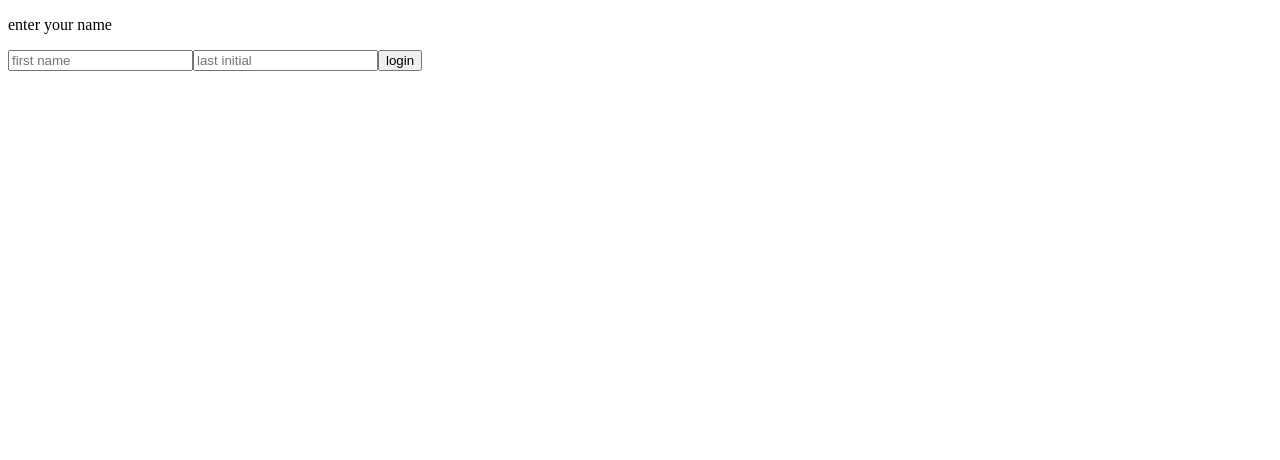
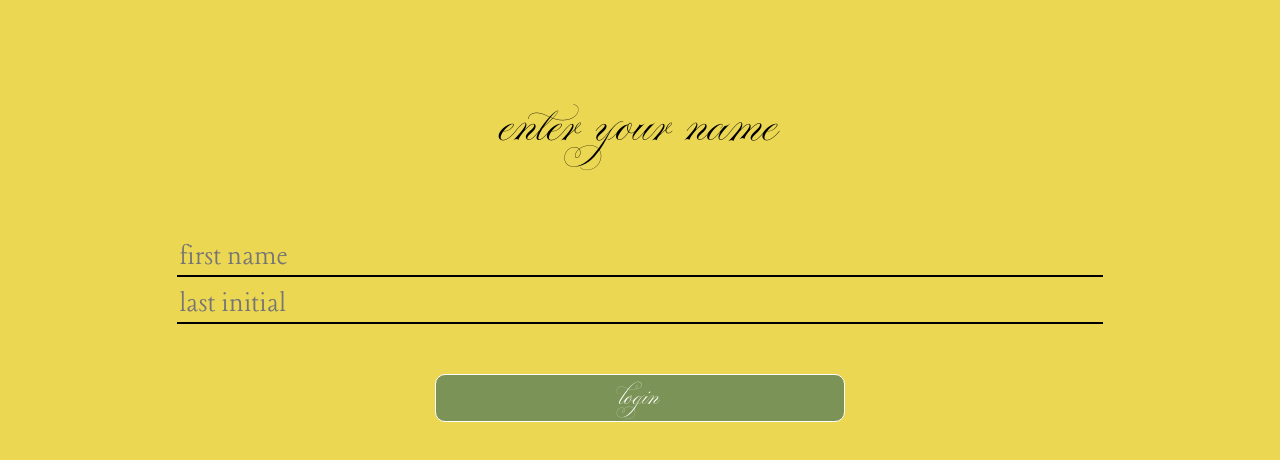
Before and after one commit to ctln-d/16, a React (Vite) app in the folder frontend/: page / in a window 1280 px wide. Shown: the top 460 px of the page. Built offline with nearby package versions, Linux system fonts and the light colour scheme.

Commit message:
edit login ui

```diff
--- a/frontend/src/components/Login/Login.css
+++ b/frontend/src/components/Login/Login.css
@@ -0,0 +1,58 @@
+@font-face {
+    font-family: "Parfumerie Script Curly";
+    src: url("../../../public/fonts/parfumerie-script-curly.otf") format("opentype");
+    font-weight: normal;
+    font-style: normal;
+}
+
+@font-face {
+    font-family: "Lancelot";
+    src: url("../../../public/fonts/Lancelot-Regular.ttf") format("truetype");
+    font-weight: normal;
+    font-style: normal;
+}
+
+.title {
+    font-family: "Parfumerie Script Curly", cursive;
+    font-size: 80px;
+    text-align: center;
+}
+
+body {
+    background-color: #ECD752;
+}
+
+form {
+    display: flex;
+    flex-direction: column;
+    align-items: center;
+    gap: 10px;
+}
+
+form input {
+    font-family: "Lancelot", serif;
+    font-size: 30px;
+    color: black;
+    background-color: transparent;
+    border: none;
+    border-bottom: 2px solid black;
+    width: 72vw;
+}
+
+.btn {
+    font-family: "Parfumerie Script Curly", cursive;
+    font-size: 40px;
+    margin: 40px 0;
+    width: 32vw;
+    height: 6vh;
+    box-sizing: border-box;
+    display: flex;
+    flex-direction: column;
+    align-items: center;
+    justify-content: center;
+    padding-bottom: 10px;
+    border: 1px solid white;
+    border-radius: 10px;
+    background-color: #7B9356;
+    color: white;
+}
--- a/frontend/src/components/Login/Login.jsx
+++ b/frontend/src/components/Login/Login.jsx
@@ -62,7 +62,7 @@ function Login() {
                     onChange={(e) => setLastIn(e.target.value)}
                     className="last-in"
                 />
-                <button type="submit" className="login-btn">login</button>
+                <button type="submit" className="btn">login</button>
             </form>
         </div>
     )
```
Also changed, not shown: frontend/public/fonts/Lancelot-Regular.ttf (added), frontend/public/fonts/parfumerie-script-curly.otf (added).
